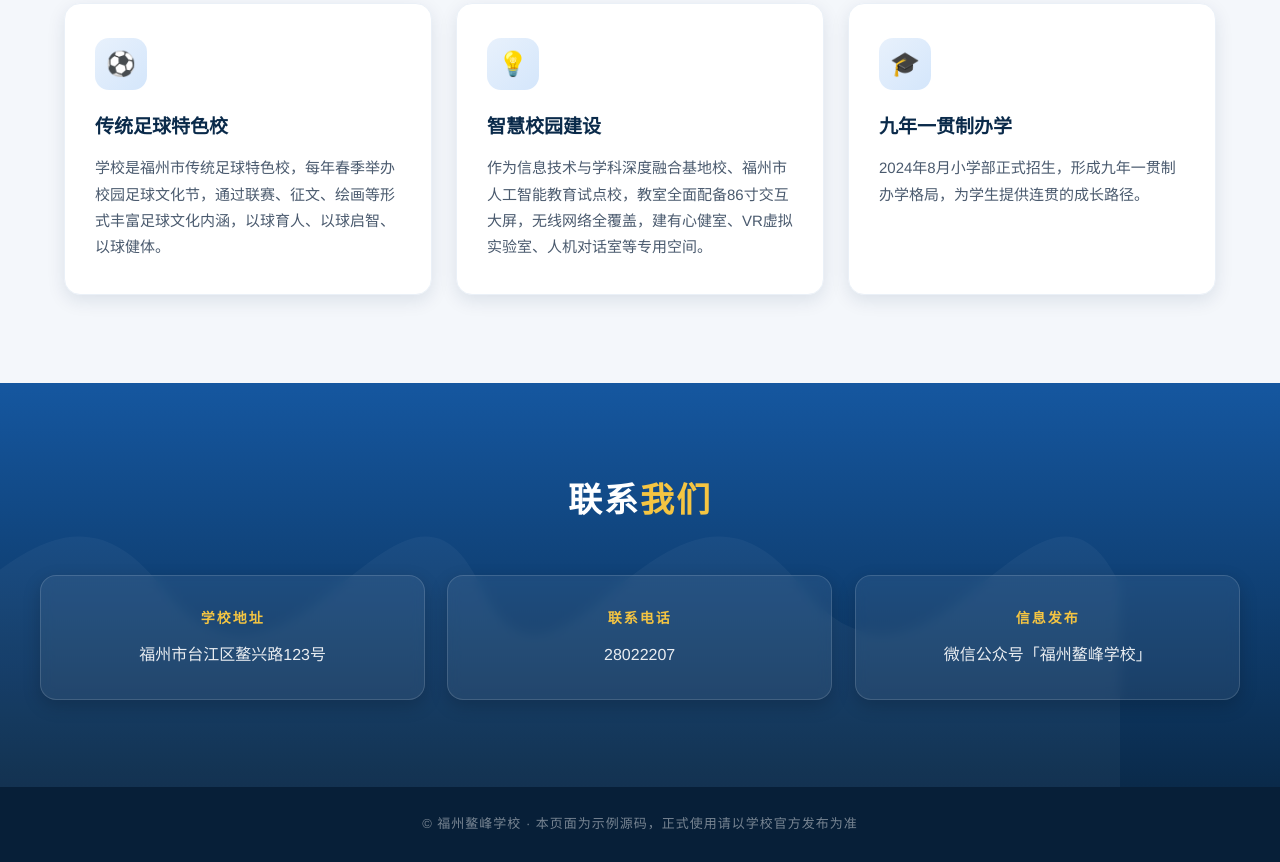
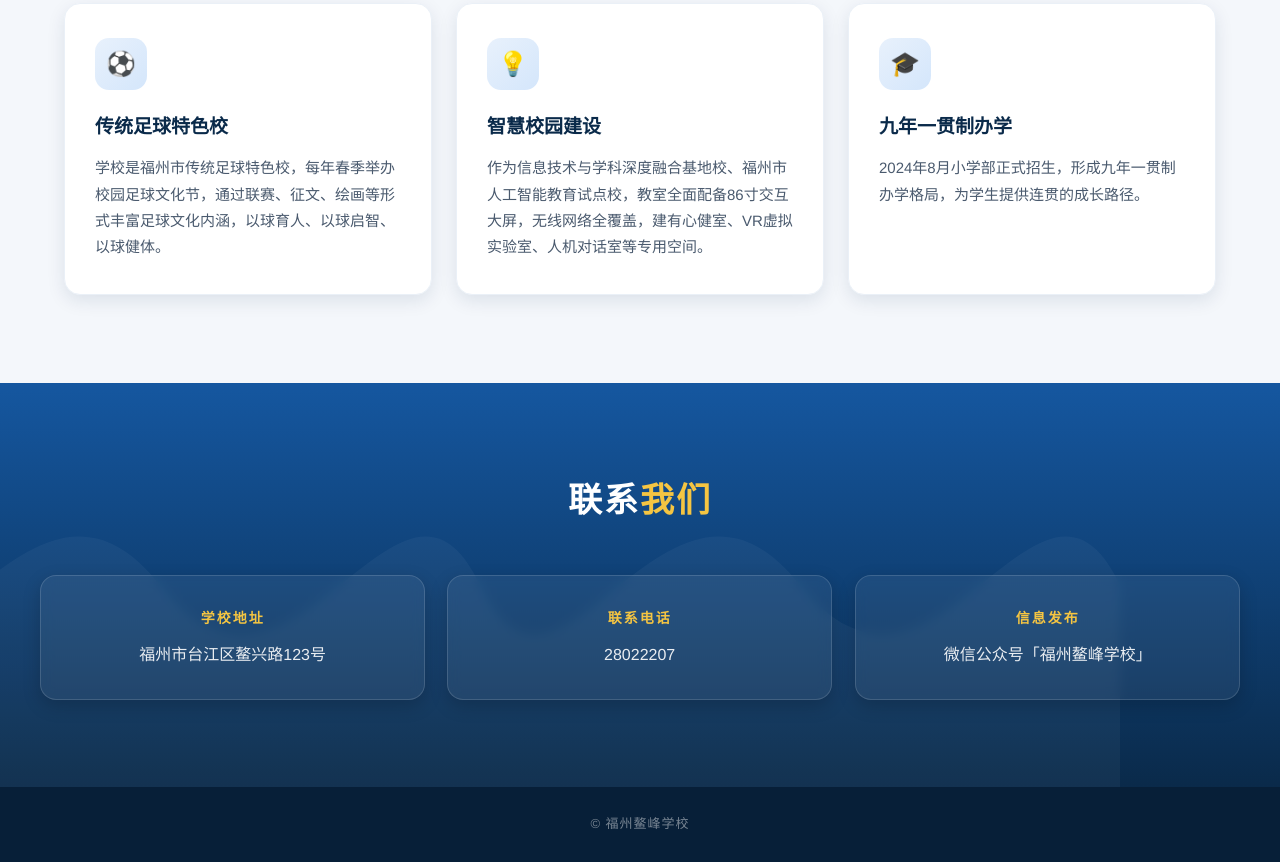
Before and after one commit to Lengliecold/web, a plain HTML site: page index.html in a window 1280 px wide. Shown: the part 1922-2784 px from the top of the page. Drawn offline with Linux system fonts and the light colour scheme.

Commit message:
Add files via upload

```diff
--- a/index.html
+++ b/index.html
@@ -460,7 +460,7 @@
   </div>
 </div>
 
-<footer>© 福州鳌峰学校 · 本页面为示例源码，正式使用请以学校官方发布为准</footer>
+<footer>© 福州鳌峰学校</footer>
 
 <script>
   (function () {
```
